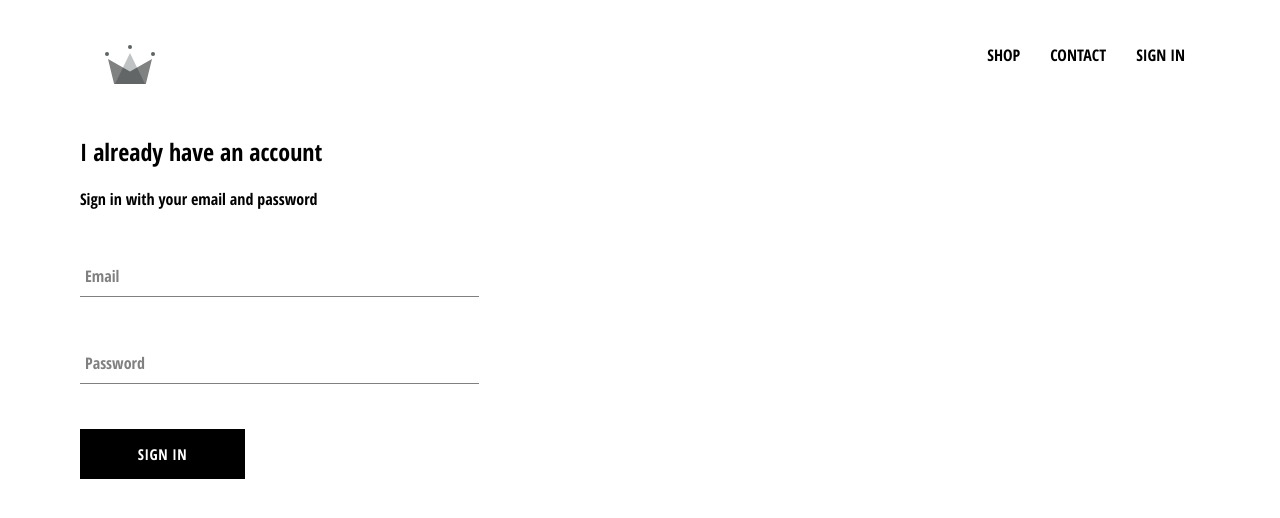
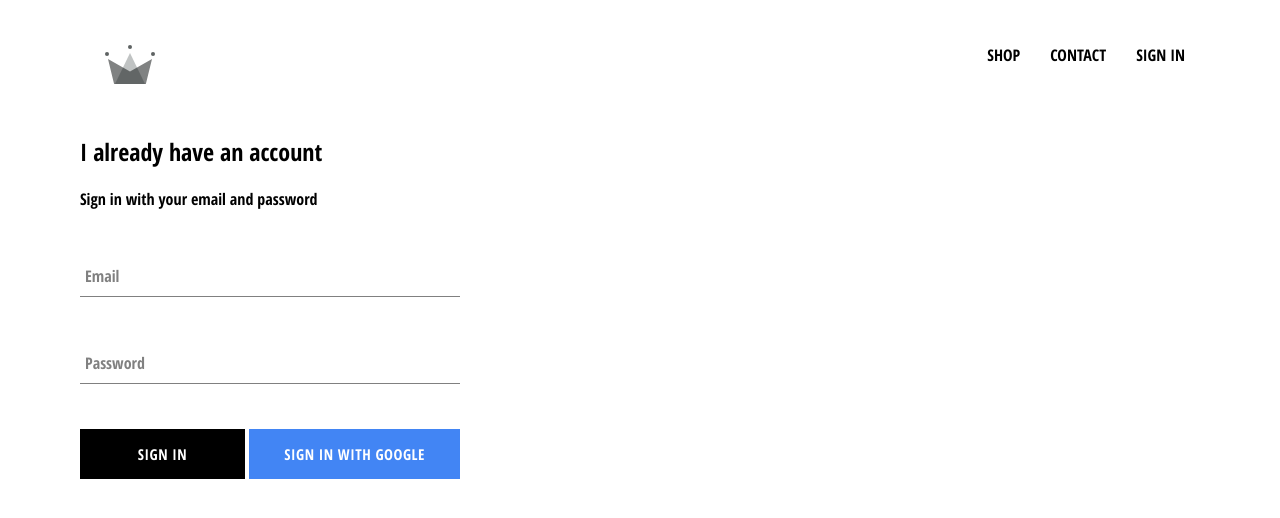
Before and after one commit to SVladikO/crwn-clothing, a React (Create React App) app: page /signin in a window 1280 px wide. Shown: the top 518 px of the page. Built offline with nearby package versions, Linux system fonts and the light colour scheme; no server answers.

Commit message:
Integretad firebase into application, created sign in page with sign in component and sing in with google

```diff
--- a/package.json
+++ b/package.json
@@ -6,6 +6,7 @@
     "@testing-library/jest-dom": "^5.11.4",
     "@testing-library/react": "^11.1.0",
     "@testing-library/user-event": "^12.1.10",
+    "firebase": "^8.6.1",
     "node-sass": "^6.0.0",
     "react": "^17.0.2",
     "react-dom": "^17.0.2",
--- a/src/App.css
+++ b/src/App.css
@@ -7,3 +7,7 @@
     text-decoration: none;
     color: #000;
 }
+
+* {
+    box-sizing: border-box;
+}
--- a/src/App.js
+++ b/src/App.js
@@ -8,10 +8,34 @@
 import Header from "./components/header/header.component";
 import SignInAndSignUpPage from "./pages/sign-in-sign-up/sign-in-sign-up.component";
 
-function App() {
+import {auth} from './firebase/firebase.utils';
+
+class App extends React.Component {
+    constructor() {
+        super();
+
+        this.state = {
+            currentUser: null
+        }
+    }
+
+    unsubscribeFromAuth = null;
+
+    componentDidMount() {
+        this.unsubscribeFromAuth = auth.onAuthStateChanged(user => {
+            this.setState({currentUser: user});
+            console.log({user});
+        })
+    }
+
+    componentWillUnmount() {
+        this.unsubscribeFromAuth();
+    }
+
+    render() {
         return (
             <div>
-            <Header />
+                <Header currentUser={this.state.currentUser} />
                 <Switch>
                     <Route exact path='/' component={HomePage}/>
                     <Route exact path='/shop' component={ShopPage}/>
@@ -20,5 +44,6 @@
             </div>
         );
     }
+}
 
 export default App;
--- a/src/components/custom-button/custom-button.component.jsx
+++ b/src/components/custom-button/custom-button.component.jsx
@@ -2,8 +2,8 @@
 
 import './custom-button.styles.scss';
 
-const CustomButton = ({children, ...otherProps}) => (
-    <button className='custom-button' {...otherProps}>
+const CustomButton = ({children, isGoogleSignIn, ...otherProps}) => (
+    <button className={`${isGoogleSignIn ? 'google-sign-in' : ''} custom-button`} {...otherProps}>
         {children}
     </button>
 );
--- a/src/components/custom-button/custom-button.styles.scss
+++ b/src/components/custom-button/custom-button.styles.scss
@@ -19,4 +19,14 @@
     color: black;
     border: 1px solid black;
   }
+
+  &.google-sign-in {
+    background-color: #4285f4;
+    color: white;
+
+    &:hover {
+      background-color: #357ae8;
+      border: none;
+    }
+  }
 }
--- a/src/components/header/header.component.jsx
+++ b/src/components/header/header.component.jsx
@@ -2,17 +2,28 @@
 
 import './header.styles.scss'
 
+import { auth } from '../../firebase/firebase.utils';
+
 import {Link} from "react-router-dom";
 import { ReactComponent as Logo } from '../../assets/crown.svg'
-const Header = () => (
+const Header = ({ currentUser }) => (
     <div className='header'>
         <Link className='logo-container' to="/">
-            <Logo clasName='logo' />
+            <Logo className='logo' />
         </Link>
         <div className='options'>
             <Link className='option' to='/shop'>SHOP</Link>
             <Link className='option' to='/shop'>CONTACT</Link>
-            <Link className='option' to='/signin'>SIGN IN</Link>
+            {
+                currentUser ?
+                    <div className='option' onClick={() => auth.signOut()}>
+                        SIGN OUT
+                    </div>
+                    : <Link className='option' to='/signin'>
+                        SIGN IN
+                    </Link>
+
+            }
         </div>
     </div>
 )
--- a/src/components/header/header.styles.scss
+++ b/src/components/header/header.styles.scss
@@ -20,6 +20,7 @@
 
     .option {
       padding: 10px 15px;
+      cursor: pointer;
     }
   }
 }
--- a/src/components/sign-in/sign-in.components.jsx
+++ b/src/components/sign-in/sign-in.components.jsx
@@ -4,6 +4,8 @@
 
 import FormInput from "../form-input/form-input.component";
 import CustomButton from "../custom-button/custom-button.component";
+
+import {signInWithGoogle} from "../../firebase/firebase.utils";
 
 class SignIn extends React.Component {
     constructor(props) {
@@ -50,8 +52,16 @@
                         handleChange={this.handleChange}
                         required
                     />
-
-                    <CustomButton type="submit" value="Submit">Sign in </CustomButton>
+                    <div className='buttons'>
+                        <CustomButton type="submit" value="Submit">Sign in </CustomButton>
+                        <CustomButton
+                            onClick={signInWithGoogle}
+                            isGoogleSignIn
+                            value="Submit"
+                        >
+                            Sign in with Google
+                        </CustomButton>
+                    </div>
                 </form>
             </div>
         );
--- a/src/components/sign-in/sign-in.styles.scss
+++ b/src/components/sign-in/sign-in.styles.scss
@@ -1,9 +1,14 @@
 .sign-in {
-  width: 30vw;
+  width: 380px;
   display: flex;
   flex-direction: column;
 
   .title {
     margin: 10px 0;
   }
+
+  .buttons {
+    display: flex;
+    justify-content: space-between;
+  }
 }
--- /dev/null
+++ b/src/firebase/firebase.utils.js
@@ -0,0 +1,25 @@
+import firebase from 'firebase/app';
+import 'firebase/firestore';
+import 'firebase/auth';
+
+const config = {
+    apiKey: "AIzaSyBA6a05pNPTFqYngUNYv2yNwY7vyDiz4vo",
+    authDomain: "crwn-db-211aa.firebaseapp.com",
+    databaseURL: "https://crwn-db-211aa.firebaseio.com",
+    projectId: "crwn-db-211aa",
+    storageBucket: "crwn-db-211aa.appspot.com",
+    messagingSenderId: "408949026418",
+    appId: "1:408949026418:web:c5147c2ef0ca578f36dceb",
+    measurementId: "G-MQQN5XVR4F"
+}
+
+firebase.initializeApp(config);
+
+export const auth = firebase.auth();
+export const firestore = firebase.firestore();
+
+const provider = new firebase.auth.GoogleAuthProvider();
+provider.setCustomParameters({ prompt: 'select_account' })
+export const signInWithGoogle = () => auth.signInWithPopup(provider);
+
+export default firebase;
```
Lines whose indentation alone changed are shown as unchanged.
